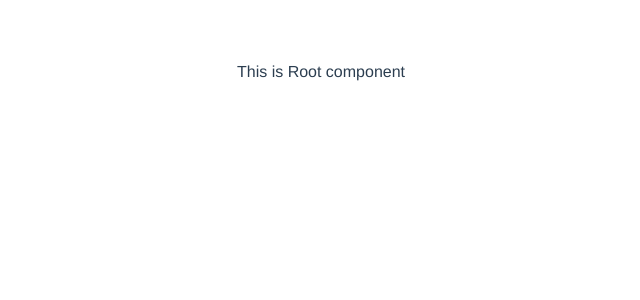
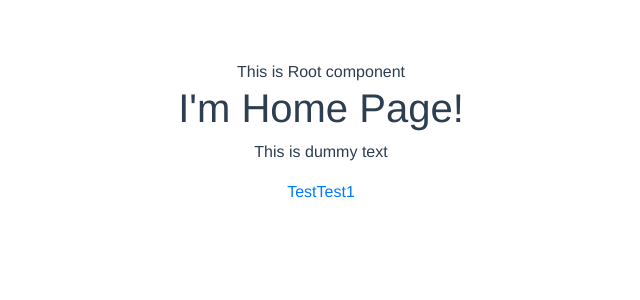
Before and after one commit to enzonav/vue-start, a Vue app: page /#/test2 in a window 1280 px wide. Before the commit this address led to /#/test2. Shown: the top 300 px of the page, without its empty margins (319-959 px from the left). Built offline with nearby package versions, Linux system fonts and the light colour scheme.

Commit message:
in prgress routes files

```diff
--- /dev/null
+++ b/src/components/Home.vue
@@ -0,0 +1,12 @@
+<template>
+    <div>
+        <h1>I'm Home Page!</h1>
+        <p>This is dummy text</p>
+        <a><b-link to="/test">Test</b-link></a>
+        <a><router-link to="/test1">Test1</router-link></a>
+    </div>
+</template>
+
+<script>
+export default {}
+</script>
--- a/src/main.js
+++ b/src/main.js
@@ -10,7 +10,10 @@ Vue.config.productionTip = false
 Vue.use(BootstrapVue)
 Vue.use(VueRouter)
 
-const router = new VueRouter({ routes })
+const router = new VueRouter({
+  routes,
+  mode: 'history'
+})
 
 /* eslint-disable no-new */
 
--- a/src/router/index.js
+++ b/src/router/index.js
@@ -1,7 +1,9 @@
+import Home from '../components/Home.vue'
 import Test from '../components/Test.vue'
 import Test1 from '../components/Test1.vue'
 
 export const routes = [
+  { path: '/', component: Home },
   { path: '/test', component: Test },
   { path: '/test1', component: Test1 }
 ]
```
